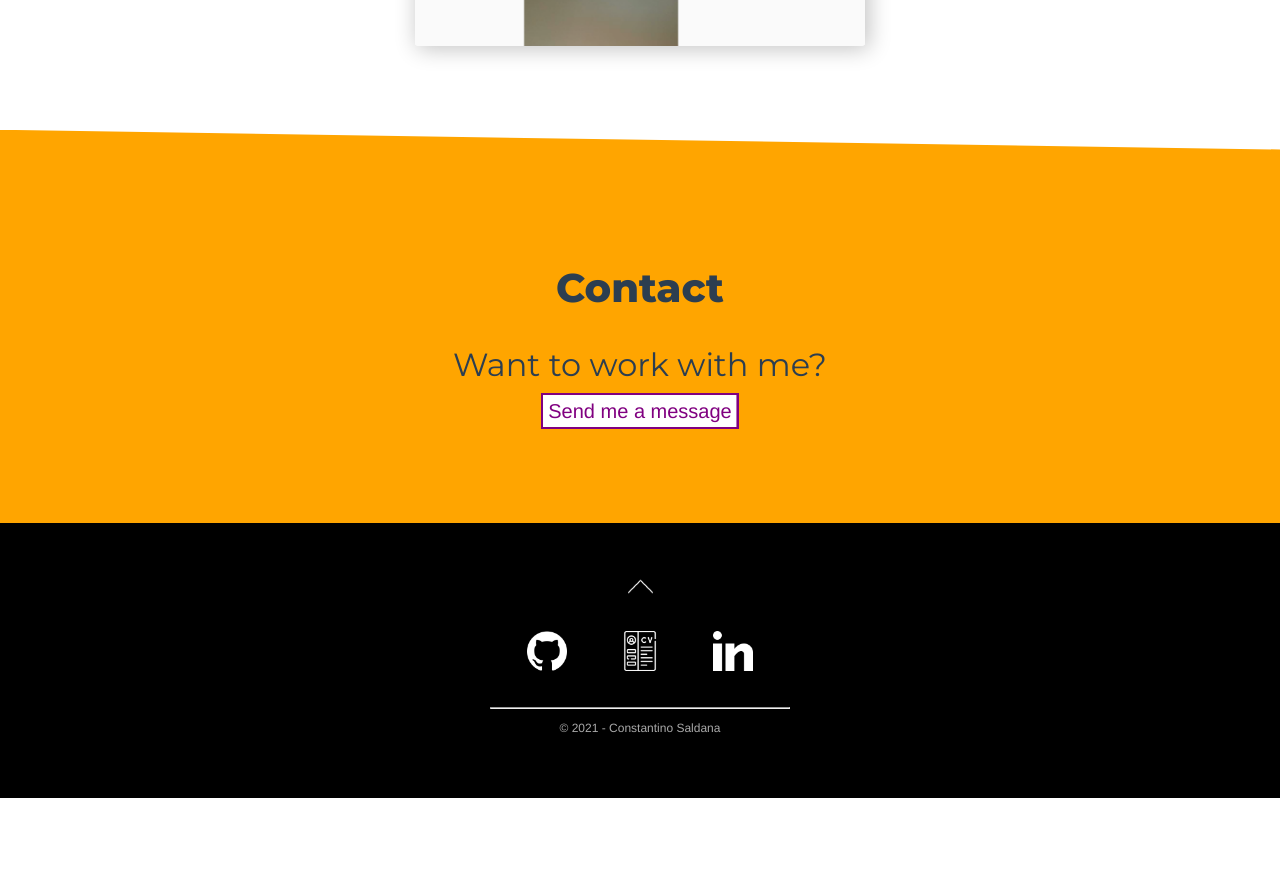
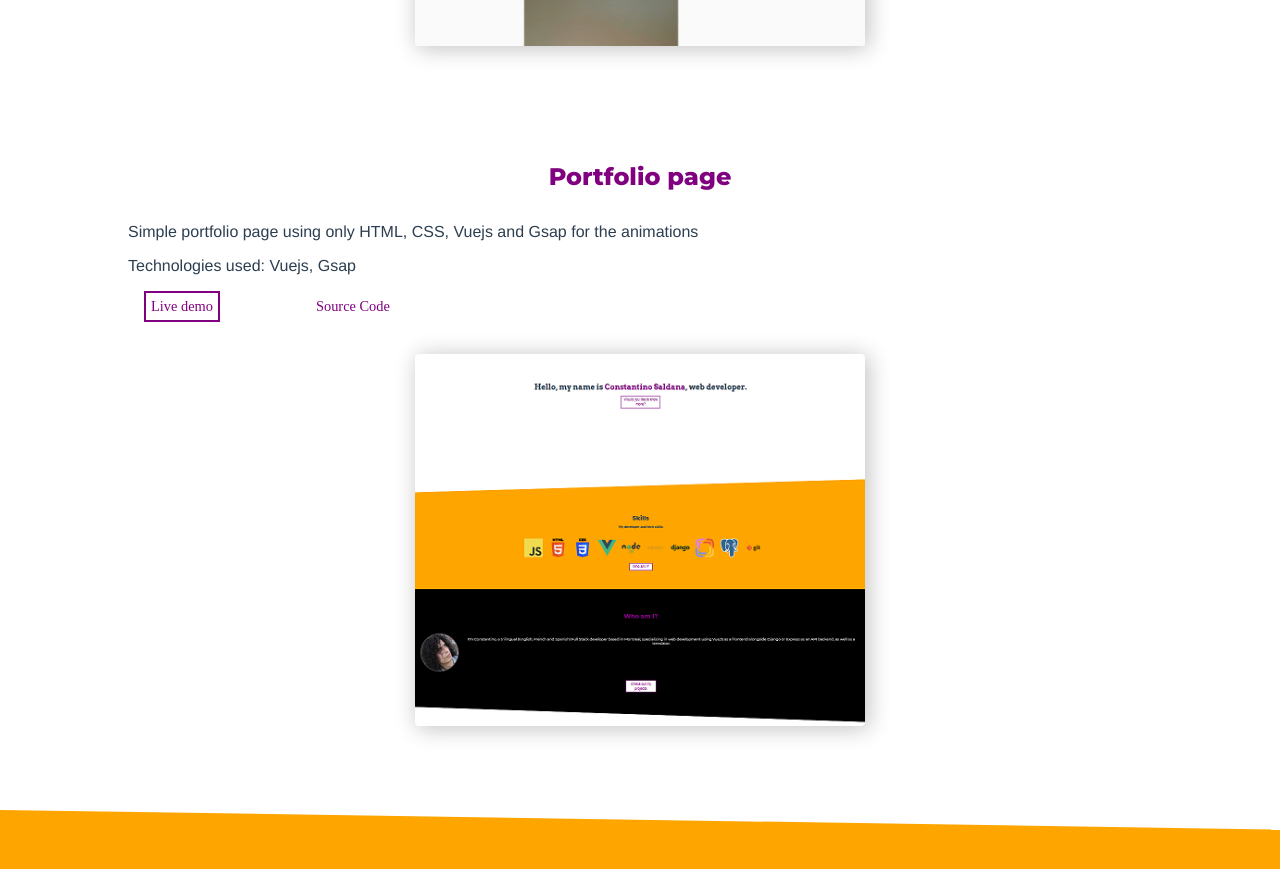
Before and after one commit to antinomezco/portfolio2021, a Vue app: page / in a window 1280 px wide. Shown: the part 3140-4009 px from the top of the page. Before the commit the page ends 3938 px from the top, so only its background shows below. Built offline with nearby package versions, Linux system fonts and the light colour scheme.

Commit message:
added project

```diff
--- a/src/components/Projects.vue
+++ b/src/components/Projects.vue
@@ -30,7 +30,9 @@
             </div>
           </div>
           <div class="right-box">
-            <img :src="require(`../assets/${box.name}.png`)" alt="" />
+            <a :href="box.link" target="_blank"
+                ><img :src="require(`../assets/${box.name}.png`)" alt="" /></a
+              >
             <!-- <img src="../assets/recipe.png" alt=""> -->
           </div>
         </div>
@@ -70,8 +72,17 @@ export default {
           desc:
             "Simple Instagram look-alike page using a Vuejs (with Quasar) NodeJS Express. Allows for uploading of photos from the local file system or from the device's webcam if available. Features pending: multi-users, authentication through Auth0, deletion of posts",
         },
-        // { id: 3, name: "project name", link: "www.google.com", img: "", desc: "" },
-        // { id: 4, name: "project name", link: "www.google.com", img: "", desc: "" },
+        {
+          id: 3,
+          name: "portfolio",
+          title: "Portfolio page",
+          link: "https://www.csaldana.xyz",
+          img: "",
+          source:"https://github.com/antinomezco/portfolio2021",
+          tech: "Vuejs, Gsap",
+          desc:
+            "Simple portfolio page using only HTML, CSS, Vuejs and Gsap for the animations",
+        }
       ],
     };
   },
```
Also changed, not shown: src/assets/portfolio.png, 1 other file (tests, documents, lock files or other folders).
